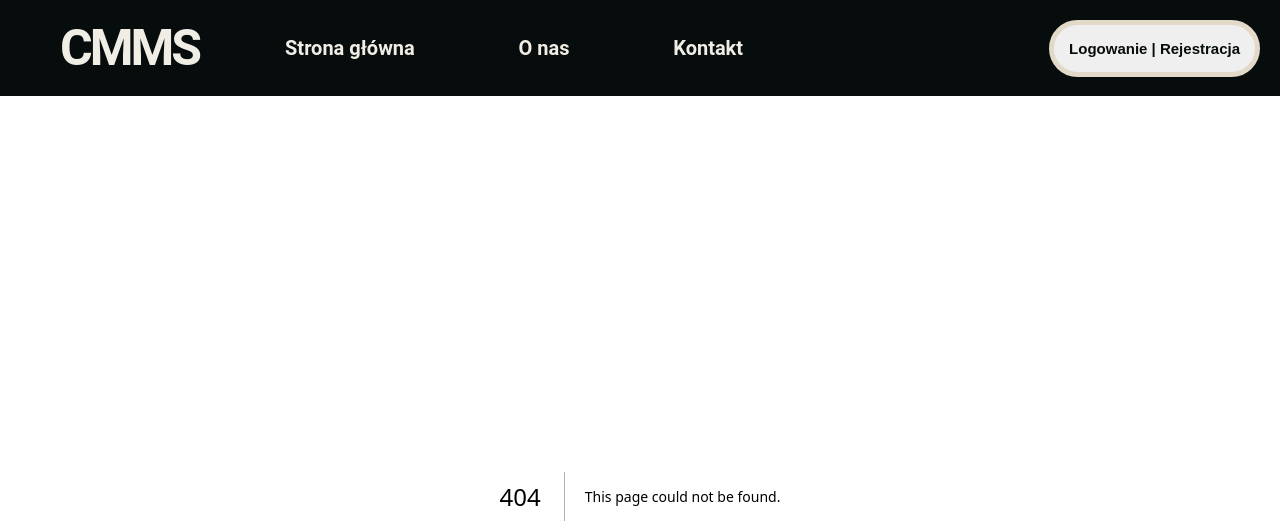
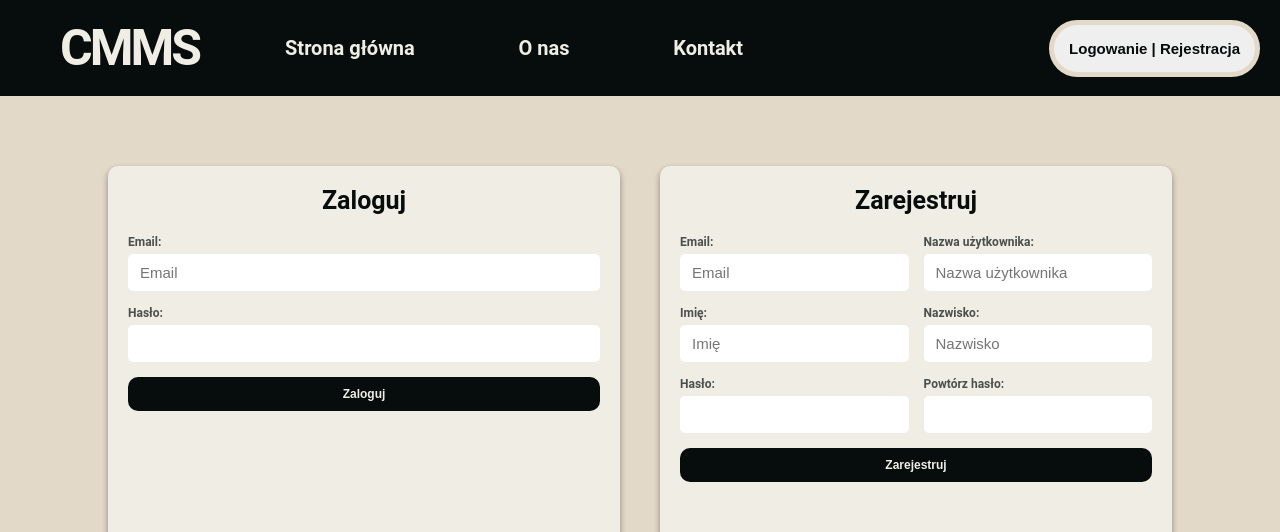
Before and after one commit to stafecki/cmms, a Next.js app in the folder apps/web/: page /login in a window 1280 px wide. Before the commit this address had no page. Shown: the top 532 px of the page. Built offline with nearby package versions, Linux system fonts and the light colour scheme.

Commit message:
stworzono panel logowania/rejestracji

```diff
--- a/apps/web/src/app/about/about.module.scss
+++ b/apps/web/src/app/about/about.module.scss
@@ -8,12 +8,10 @@
   justify-content: center;
   width: 100%;
   overflow-x: hidden;
-
+  padding: 5rem;
   .mainSection{
-    margin: 5rem 0;
     background: $oat;
     width: calc(80% + 10rem);
-    //border: 0.1rem solid $noir;
     padding: 5rem;
     border-radius: $radius;
     box-shadow: $bxshdw;
--- /dev/null
+++ b/apps/web/src/app/login/login.module.scss
@@ -0,0 +1,87 @@
+@import '../../styles/vars';
+
+.cont {
+  width: 100%;
+  min-height: 80vh;
+  background-color: $darkerOat;
+  display: flex;
+  justify-content: center;
+  align-items: center;
+  gap: 4rem;
+  font-family: $font;
+
+  .login, .register {
+    width: 40%;
+    min-height: 500px;
+    box-shadow: $bxshdw;
+    background-color: $oat;
+    border-radius: $radius;
+    padding: 2rem;
+    display: flex;
+    flex-direction: column;
+  }
+
+  .loginForm, .registerForm {
+    display: flex;
+    flex-direction: column;
+    height: 100%;
+
+    .formHeader {
+      text-align: center;
+      margin-bottom: 2rem;
+      font-size: 2.5rem;
+      color: $noir;
+    }
+
+    .fieldGroup {
+      display: flex;
+      flex-direction: column;
+      margin-bottom: 1.5rem;
+
+      label {
+        font-size: 1.2rem;
+        font-weight: bold;
+        margin-bottom: 0.5rem;
+        color: $trasparentNoir;
+      }
+
+      input {
+        padding: 0.8rem 1rem;
+        font-size: 1.5rem;
+        border: 2px solid transparent;
+        border-radius: calc($radius / 2);
+        background-color: white;
+        transition: all 0.3s ease;
+
+        &:focus {
+          outline: none;
+          border-color: $darkerOat;
+          box-shadow: 0 0 5px rgba(0,0,0,0.05);
+        }
+      }
+    }
+
+    .submitBtn {
+      margin-top: auto;
+      padding: 1rem;
+      font-size: 1.2rem;
+      font-weight: bold;
+      cursor: pointer;
+      background-color: $noir;
+      color: $oat;
+      border: none;
+      border-radius: $radius;
+      transition: background-color 0.3s ease;
+    }
+  }
+
+  .registerForm {
+    display: grid;
+    grid-template-columns: 1fr 1fr;
+    column-gap: 1.5rem;
+
+    .formHeader, .submitBtn {
+      grid-column: span 2;
+    }
+  }
+}
--- /dev/null
+++ b/apps/web/src/app/login/page.tsx
@@ -0,0 +1,77 @@
+'use client'
+
+import styles from './login.module.scss'
+
+export default function Login(){
+  return (
+    <div className={styles.cont}>
+      <main className={styles.login}>
+        <form method="post" action="/login" className={styles.loginForm}>
+          <h1 className={styles.formHeader}>Zaloguj</h1>
+
+          <div className={styles.fieldGroup}>
+            <label htmlFor="email">Email:</label>
+            <input
+              type="email"
+              id="email"
+              name="email"
+              placeholder="Email"
+              required
+            />
+          </div>
+          <div className={styles.fieldGroup}>
+            <label htmlFor="password">Hasło:</label>
+            <input
+              type="password"
+              id="password"
+              name="password"
+              required
+            />
+          </div>
+
+          <button type="submit" className={styles.submitBtn}>
+            Zaloguj
+          </button>
+        </form>
+      </main>
+      <main className={styles.register}>
+        <form method="post" action="/register" className={styles.registerForm}>
+          <h1 className={styles.formHeader}>Zarejestruj</h1>
+
+          <div className={styles.fieldGroup}>
+            <label htmlFor="reg-email">Email:</label>
+            <input type="email" id="reg-email" name="email" placeholder="Email" required />
+          </div>
+
+          <div className={styles.fieldGroup}>
+            <label htmlFor="username">Nazwa użytkownika:</label>
+            <input type="text" id="username" name="username" placeholder="Nazwa użytkownika" required />
+          </div>
+
+          <div className={styles.fieldGroup}>
+            <label htmlFor="first_name">Imię:</label>
+            <input type="text" id="first_name" name="first_name" placeholder="Imię" required />
+          </div>
+
+          <div className={styles.fieldGroup}>
+            <label htmlFor="last_name">Nazwisko:</label>
+            <input type="text" id="last_name" name="last_name" placeholder="Nazwisko" required />
+          </div>
+
+          <div className={styles.fieldGroup}>
+            <label htmlFor="reg-password">Hasło:</label>
+            <input type="password" id="reg-password" name="password" required />
+          </div>
+
+          <div className={styles.fieldGroup}>
+            <label htmlFor="repeatPassword">Powtórz hasło:</label>
+            <input type="password" id="repeatPassword" name="repeatPassword" required />
+          </div>
+
+          <button type="submit" className={styles.submitBtn}>Zarejestruj</button>
+        </form>
+      </main>
+    </div>
+
+  )
+}
--- a/apps/web/src/styles/_vars.scss
+++ b/apps/web/src/styles/_vars.scss
@@ -4,5 +4,5 @@ $oatHover: #E8E3D9;
 $noir: #060D0C;
 $trasparentNoir: rgba(6, 13, 12, 0.7);
 $font: 'Roboto', sans-serif;
-$radius: 10px;
+$radius: 1rem;
 $bxshdw: rgba(0, 0, 0, 0.16) 0px 3px 6px, rgba(0, 0, 0, 0.23) 0px 3px 6px;
```
Also changed, not shown: 1 other file (tests, documents, lock files or other folders).
